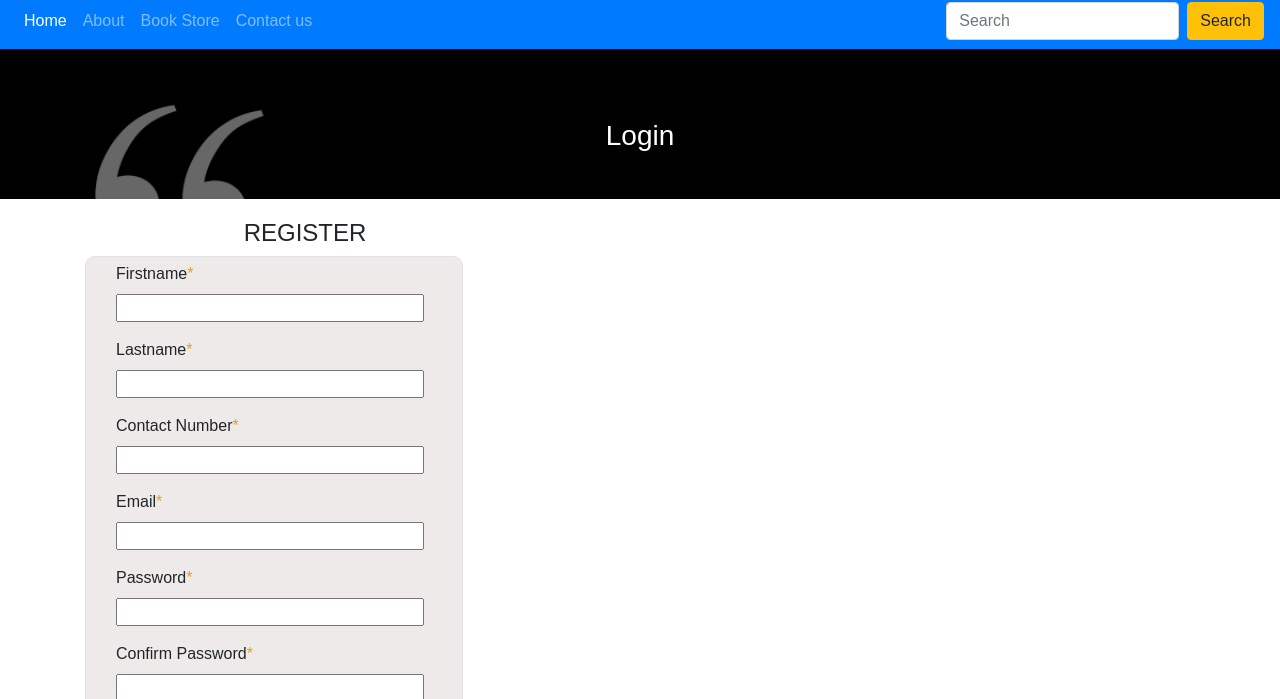
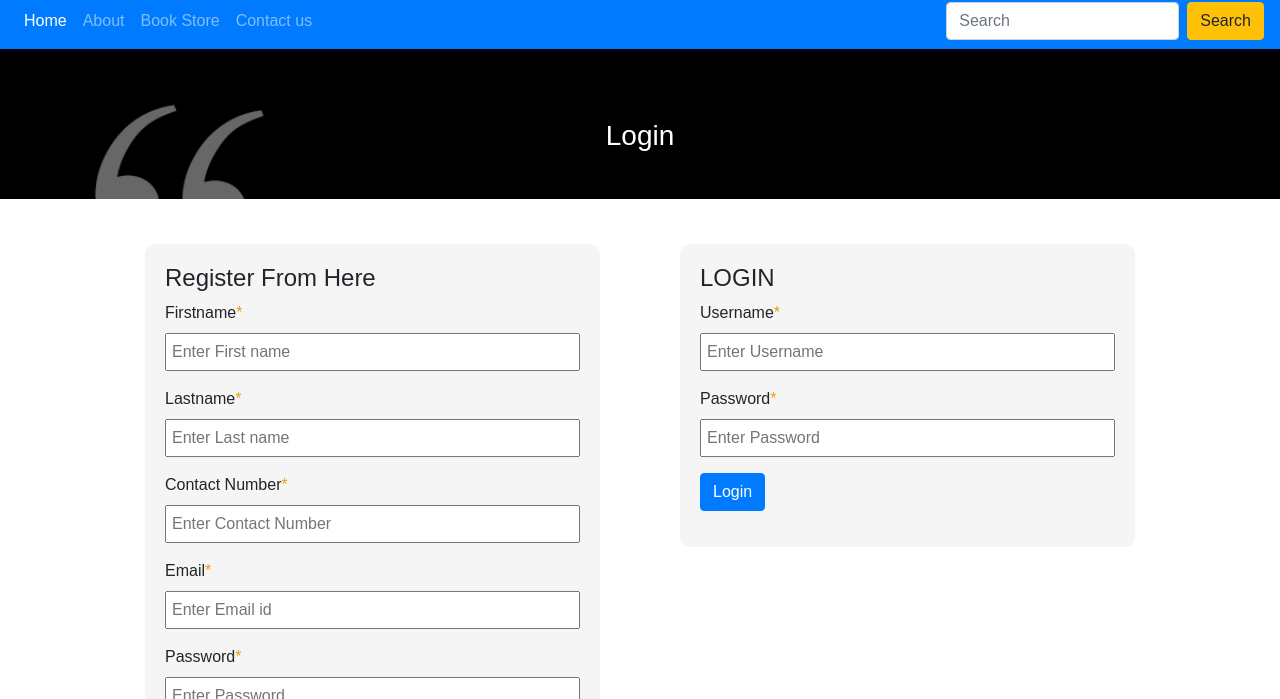
Before and after one commit to Dwivedivijaya/bookstore, a plain HTML site: page login.html in a window 1280 px wide. Shown: the part 101-800 px from the top of the page. Drawn offline with nearby package versions, Linux system fonts and the light colour scheme.

Commit message:
bookstore

```diff
--- a/css/style.css
+++ b/css/style.css
@@ -52,14 +52,21 @@ html, body {
 	text-align: center;
 }
 .loginbody{
-	margin: 35;
+	margin: 20px;
 }
 .loginbody form{
-padding: 33px;
-    width: 70%;
-    margin:33px;
- background-color: #f5f5f5;
+    padding: 20px;
+    /* width: 70%; */
+	margin:25px;
+	border-radius: 10px;
+    background-color: #f5f5f5;
 }
+
+.loginbody form input{
+	width: 100%;
+	padding: 5px;
+}
+
 
 .store{
 	padding: 20px;
@@ -193,7 +200,7 @@ padding: 33px;
 	float: right;
 
 }
-.loginbody{
+/* .loginbody{
 	margin: 20px;
 }
 .loginbody form{
@@ -201,7 +208,7 @@ padding: 33px;
     background-color: #efeaea;
 	    margin: 0px 50px 0 50px;
 
-}
+} */
 
  .contact-form{
     width: 50%;
--- a/login.html
+++ b/login.html
@@ -65,66 +65,63 @@
     </div>
    </div>
 <!-- login -->
-<div class="container loginbody">
-  <div class="row">
-    <div class="col-md-6 col-md-offset-6">
-    	<center> <h4>REGISTER </h4></center>
-     <form class="form border" style="border-radius:10px;">
+<div class="container ">
+  <div class="row loginbody">
+    <div class="col-md-6">
+     <form>
+      <h4>Register From Here </h4>
       <div class="form-group">
       <label>Firstname<span style="color: #ef9d07;">*</span></label><br>
-      <input type="text" placeholder="" style="padding: 0 0 0 97px;">
+      <input type="text" placeholder="Enter First name" >
       </div>
       <div class="form-group ">
       <label>Lastname<span style="color: #ef9d07;">*</span></label><br>
-      <input type="Password" placeholder="" style="padding: 0 0 0 97px;"><br>
+      <input type="Password" placeholder="Enter Last name"><br>
     </div>
     <div class="form-group">
       <label>Contact Number<span style="color: #ef9d07;">*</span></label><br>
-      <input type="Email" placeholder="" style="padding: 0 0 0 97px;">
+      <input type="Email" placeholder="Enter Contact Number">
     </div>
     <div class="form-group ">
     <label>Email<span style="color: #ef9d07;">*</span></label><br>
-      <input type="" placeholder="" style="padding: 0 0 0 97px;">
+      <input type="" placeholder="Enter Email id">
     </div>
     <div class="form-group ">
     <label>Password<span style="color: #ef9d07;">*</span></label><br>
-      <input type="Password" placeholder="" style="padding: 0 0 0 97px;">
+      <input type="Password" placeholder="Enter Password">
     </div>
     <div class="form-group ">
     <label>Confirm Password<span style="color: #ef9d07;">*</span></label><br>
-      <input type="Password" placeholder="" style="padding: 0 0 0 97px;">
+      <input type="Password" placeholder="Enter Password">
     </div>
     <div class="form-group ">
           <input type="checkbox" name="">I accept <span style="color: #ef9d07;">the Terms and Use & Privacy Polic </span>
      </div>
-    <div class="form-group"><button class="btn btn-primary my-2 my-sm-0" type="submit">Search</button>
+    <div class="form-group">
+      <button class="btn btn-primary" type="submit">Search</button>
     </div>
     <div class="form-group ">
-    <p >already have an account?<a href=""><span style="color: #ef9d07;">Sign up</span></a></p>
+    <p >already have an account?<a href=""><span style="color: #ef9d07;"> Sign up</span></a></p>
   </div>
     </form>
     </div>
-
-    <div class="col-md-6 col-md-offset-6">
+    <div class="col-md-6">
+     <form class="form">
+      <h4>LOGIN </h4>
+      <div class="form-group">
+      <label>Username<span style="color: #ef9d07;">*</span></label><br>
+      <input type="text" placeholder="Enter Username">
     </div>
      <div class="form-group ">
     <label>Password<span style="color: #ef9d07;">*</span></label><br>
-      <input type="Password" placeholder="" style="padding: 0 0 0 97px;"><br>
+      <input type="Password" placeholder="Enter Password">
     </div>
-    <div class="form-group ">
-      <input type="checkbox" placeholder="">Remember Password
+    <div class="form-group"><button class="btn btn-primary my-2 my-sm-0" type="submit">Login</button>
     </div>
-    <div class="form-group"><button class="btn btn-prima
-      <center> <h4>Login</h4></center>
-      <form class="form border" style="border-radius: 10px;">
 
-      <div class="form-group">
-      <label>Username<span style="color: #ef9d07;">*</span></label><br>
-      <input type="text" placeholder="" style="padding: 0 0 0 97px;"><br>ry my-2 my-sm-0" type="submit">Search</button>
-    </div>
-    <a href="">Forgot Password?</a>
     </form>
     </div>
+
 </div>
 </div>
 
```
Also changed, not shown: Contact.html (+2 -2 lines), about.html (+1 -1 lines), index.html (+8 -5 lines). Lines whose indentation alone changed are shown as unchanged.
